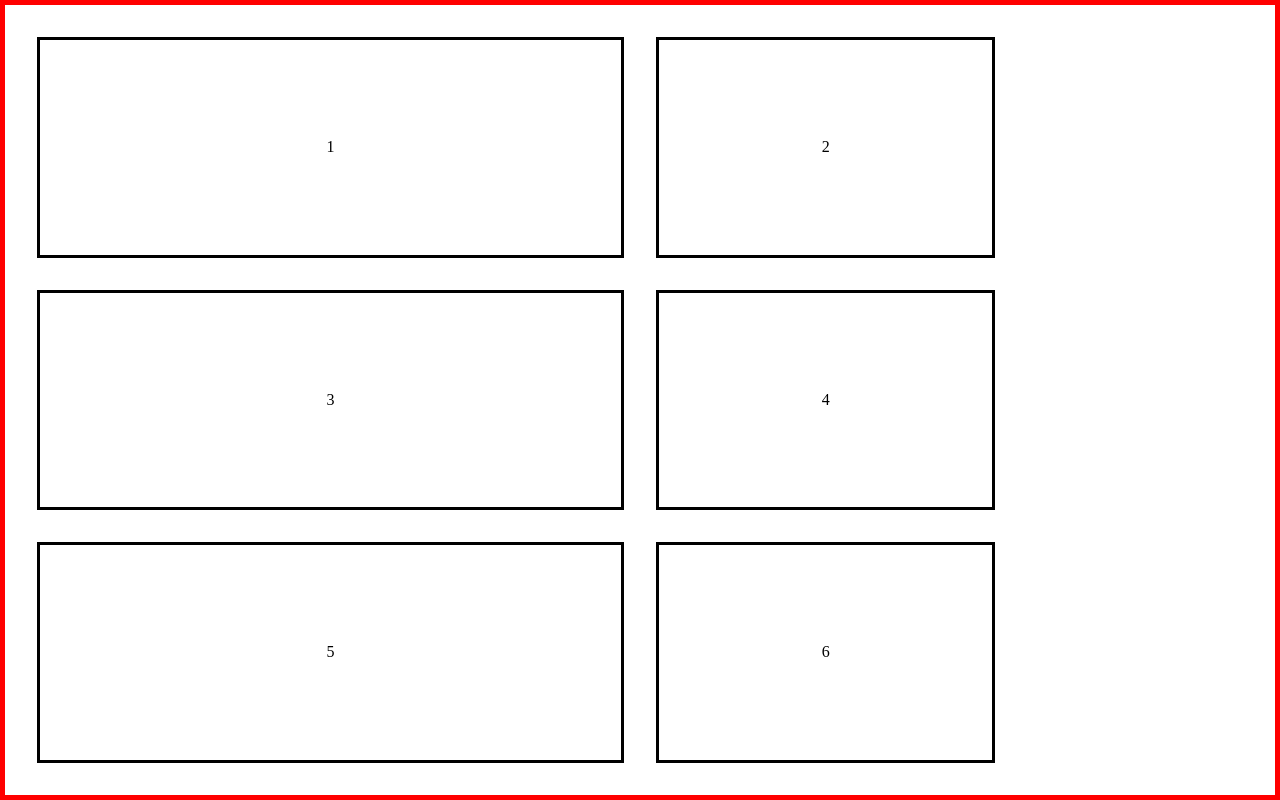
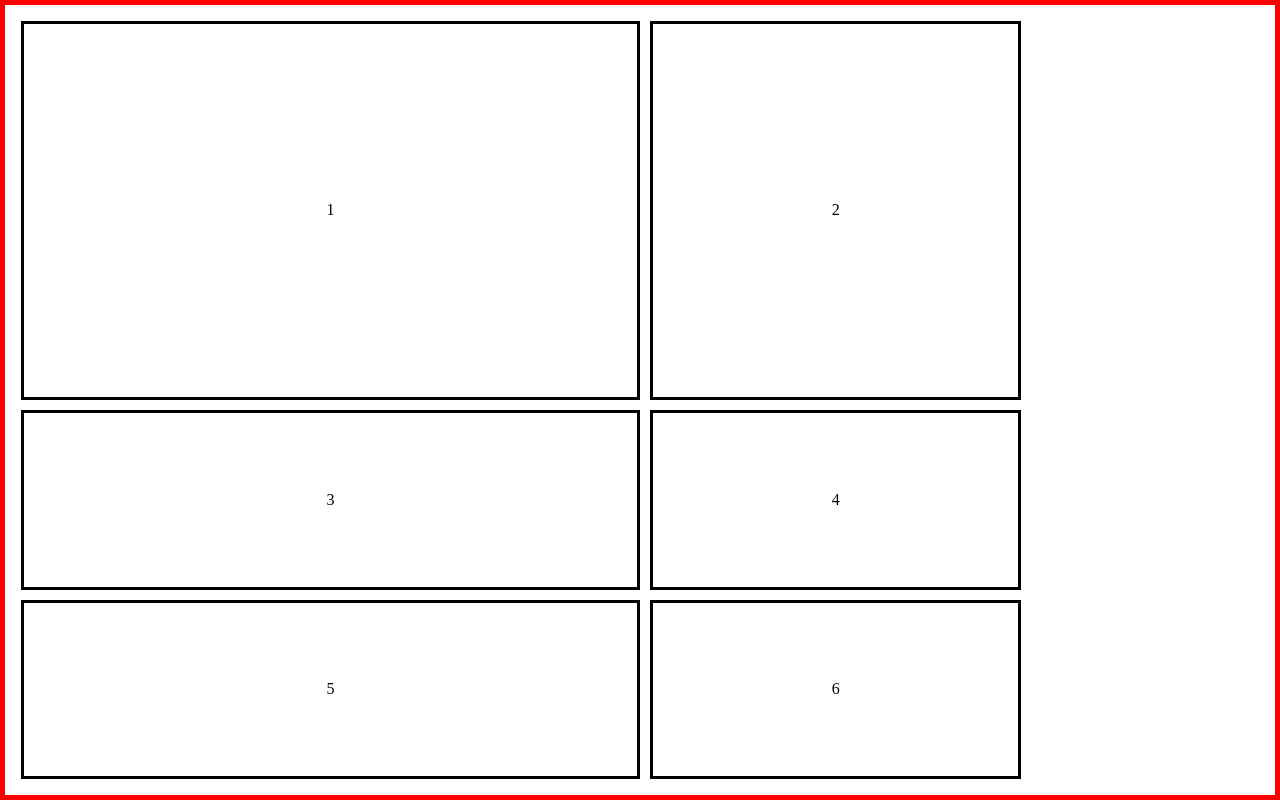
Before and after one commit to krzysztof-kozak/grid-practice, a plain HTML site: page index.html in a window 1280 px wide. Drawn offline with Linux system fonts and the light colour scheme.

Commit message:
grid template rows

```diff
--- a/style.css
+++ b/style.css
@@ -20,6 +20,9 @@ main {
 .grid {
   display: grid;
   grid-template-columns: 50% 30%;
+  grid-template-rows: 50%;
+  row-gap: 10px;
+  column-gap: 10px;
 }
 
 .grid__element {
@@ -27,6 +30,4 @@ main {
   justify-content: center;
   align-items: center;
   border: 3px solid black;
-  padding: 1rem;
-  margin: 1rem;
 }
```
